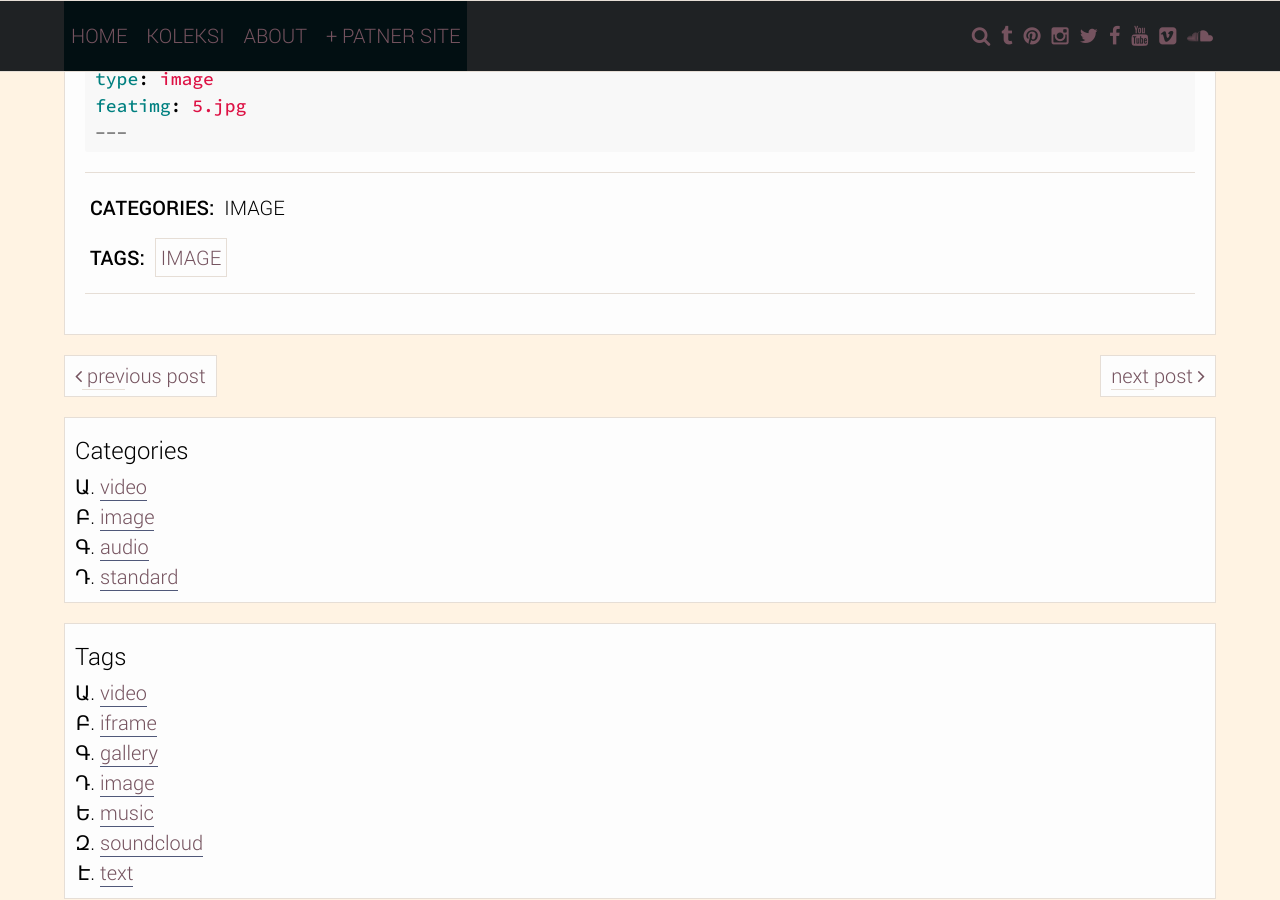
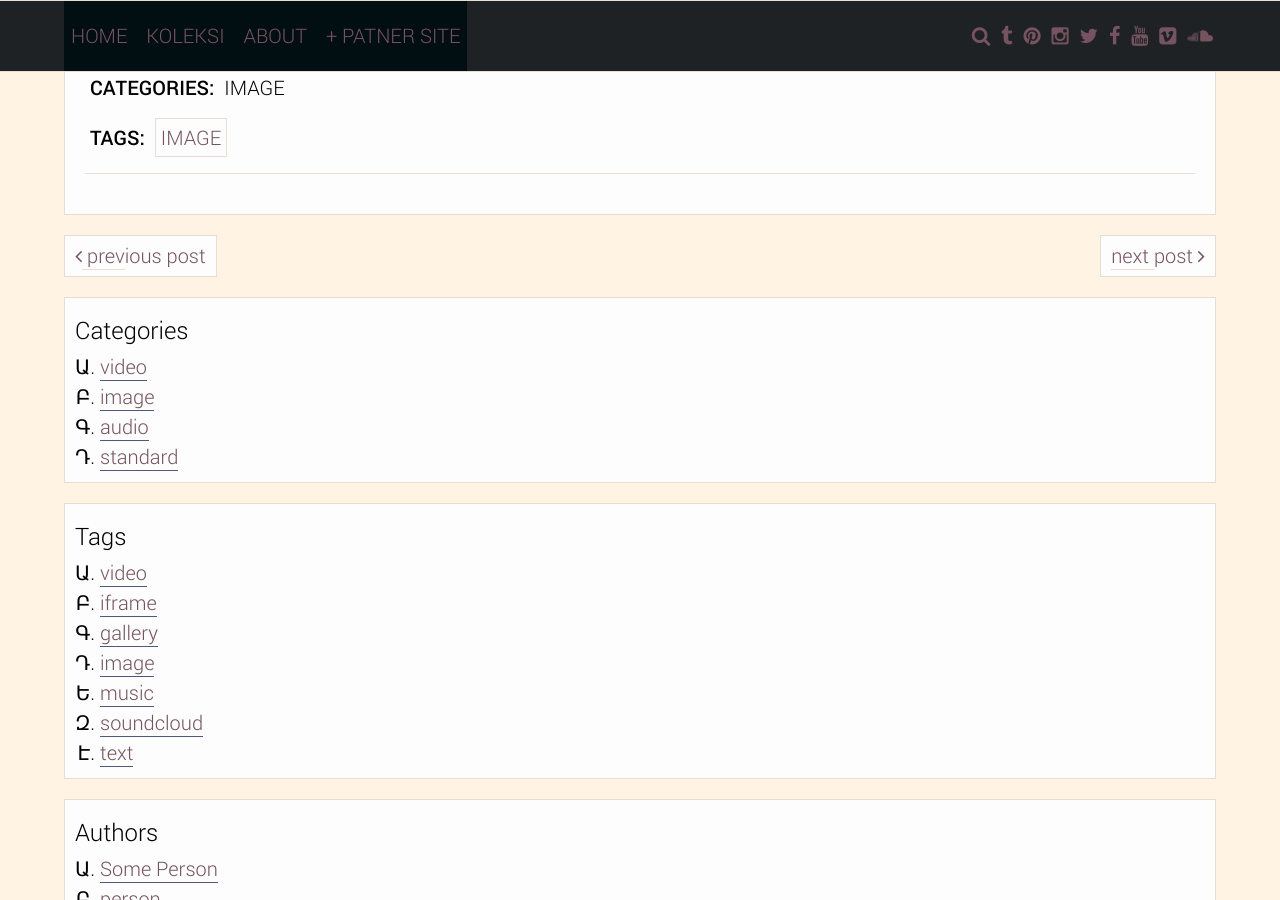
Before and after one commit to Risalbudiman/Risalbudiman.github.io, a Jekyll site: the page built from _posts/2015-02-07-img.md, in a window 1280 px wide and 900 px high, scrolled down 1041 px. Built offline with Jekyll 4.4.1, drawn with Linux system fonts in a browser that asks for light colours.

Commit message:
Update 2015-02-07-img.md

````diff
--- a/_posts/2015-02-07-img.md
+++ b/_posts/2015-02-07-img.md
@@ -7,10 +7,3 @@ tags: [image]
 category: [image]
 ---
 makanan kampar
-
-```yml
----
-type: image
-featimg: 5.jpg
----
-```
````
